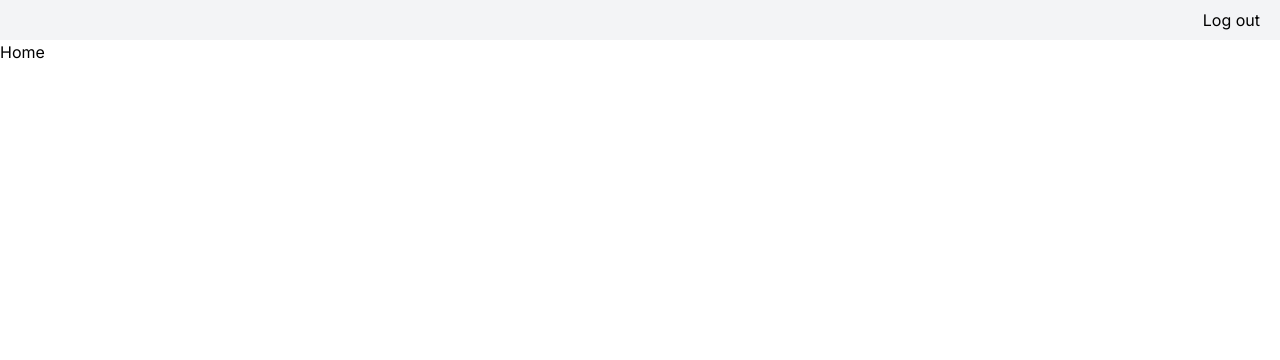
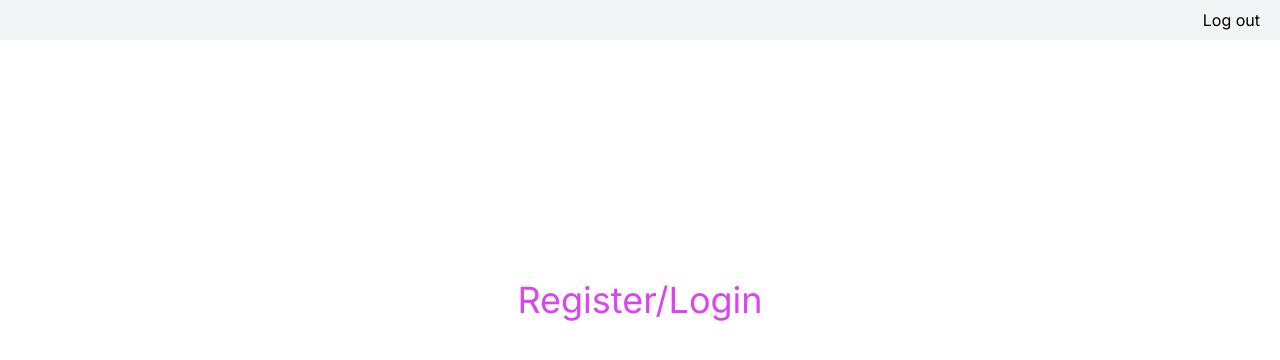
Before and after one commit to Ciratoku/todo-next-nest, a Next.js app in the folder frontend/: page / in a window 1280 px wide. Shown: the top 360 px of the page. Built offline with nearby package versions, Linux system fonts and the light colour scheme.

Commit message:
home page

```diff
--- a/frontend/src/app/page.tsx
+++ b/frontend/src/app/page.tsx
@@ -1,3 +1,11 @@
+import Link from "next/link";
+
 export default function Home() {
-  return <div>Home</div>;
+  return (
+    <div className="flex flex-grow justify-center p-4">
+      <Link href="/auth" className="my-56 text-4xl text-fuchsia-500">
+        Register/Login
+      </Link>
+    </div>
+  );
 }
```
